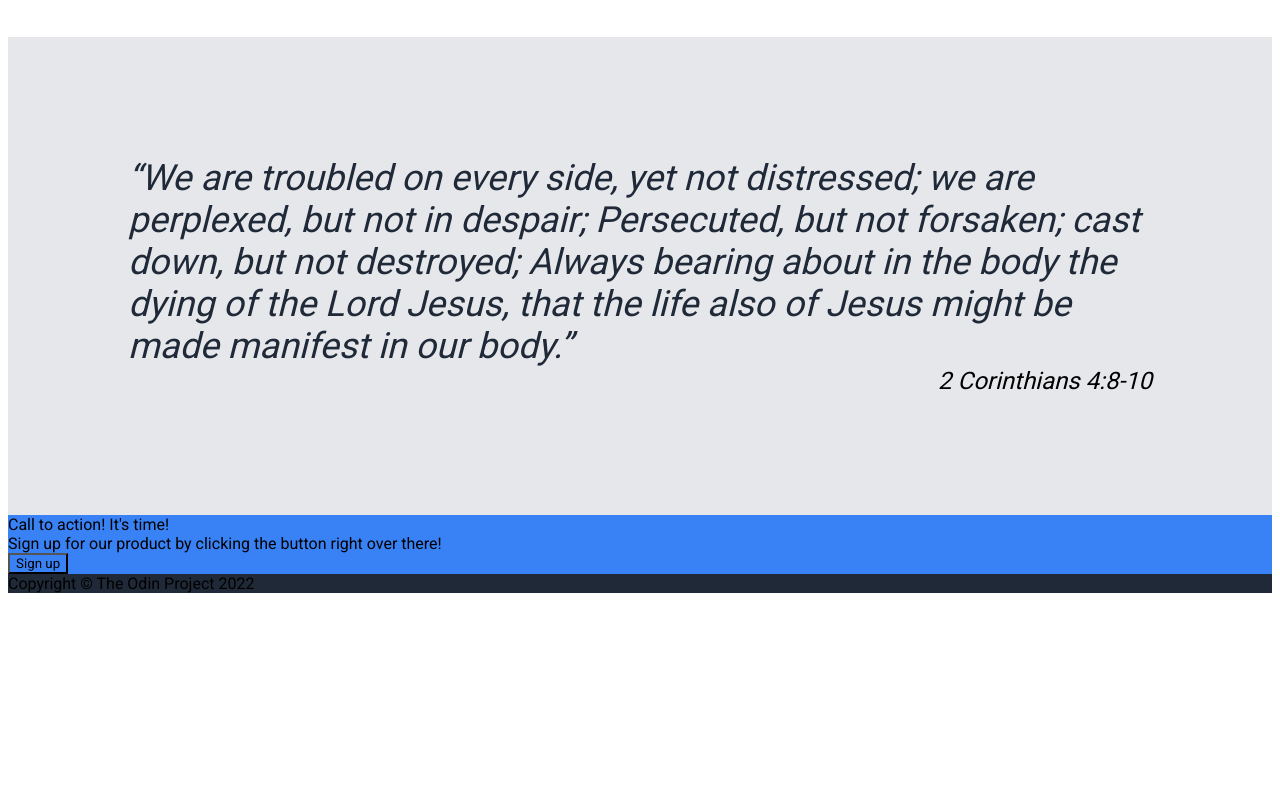
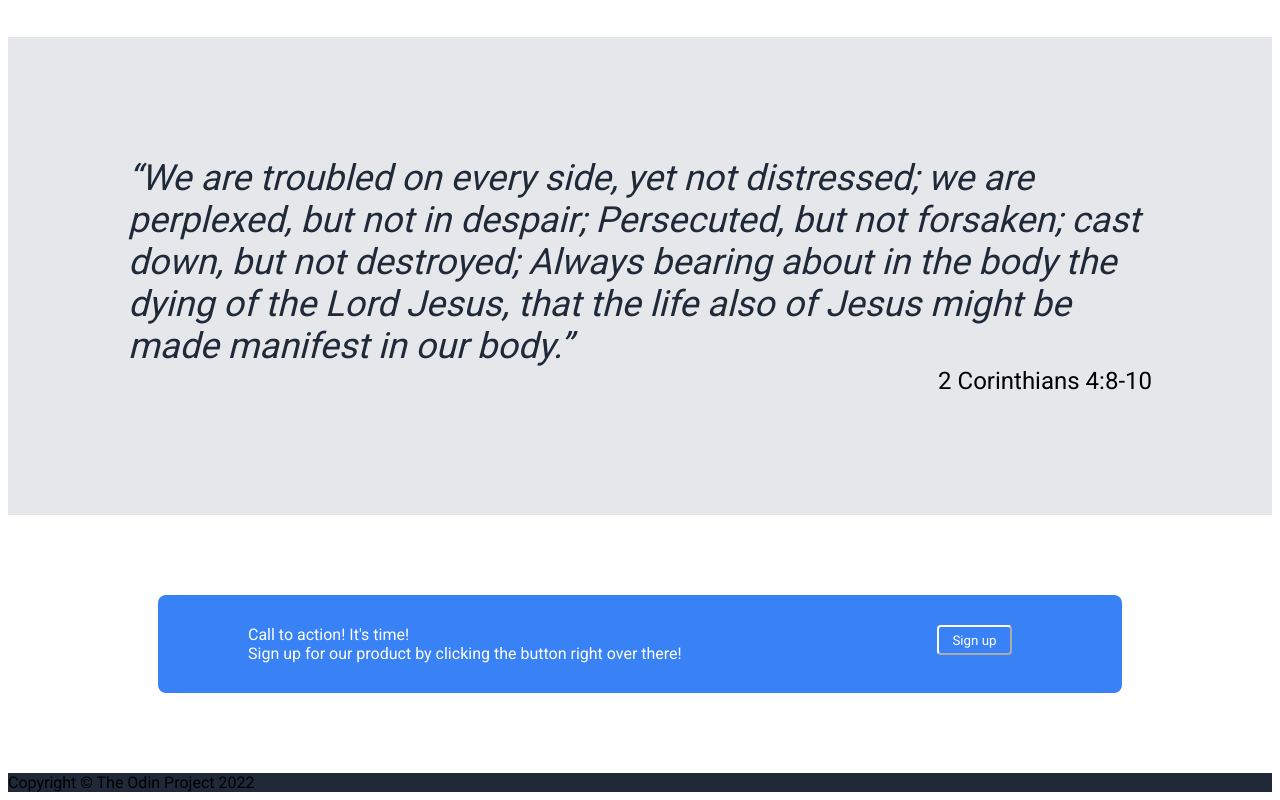
Before and after one commit to g4ar/flex-page, a plain HTML site: page index.html in a window 1280 px wide. Shown: the part 1353-2153 px from the top of the page. Before the commit the page ends 1954 px from the top, so only its background shows below. Drawn offline with Linux system fonts and the light colour scheme.

Commit message:
Add action, callbox and action button styles
Added styles to callbox, actionbutton, and action
to line the content up with the rest of the page

```diff
--- a/index.html
+++ b/index.html
@@ -60,15 +60,15 @@
             <div class="quote">
                 “We are troubled on every side, yet not distressed; we are perplexed, but not in despair; Persecuted, but not forsaken; cast down, but not destroyed; Always bearing about in the body the dying of the Lord Jesus, that the life also of Jesus might be made manifest in our body.”
             </div>
-            <div class="verse">
-                <em>2 Corinthians 4:8-10</em>
-            </div>
+            <div class="verse">2 Corinthians 4:8-10</div>
         </div>
 
         <div class="action">
-            <div class="calltext">Call to action! It's time!</div>
-            <div class="callsub">Sign up for our product by clicking the button right over there!</div>
-            <button class="actionbutton">Sign up</button>
+            <div class="callbox">
+                <div class="calltext">Call to action! It's time!</div>
+                <div class="callsub">Sign up for our product by clicking the button right over there!</div>
+            </div>
+                <button class="actionbutton">Sign up</button>
         </div>
 
         <div class="footer">
--- a/styles.css
+++ b/styles.css
@@ -143,3 +143,31 @@ ul{
     align-self: flex-end;
     font-size: 24px;
 }
+
+.action{
+    display: flex;
+    margin: 80px;
+    margin-left: 150px;
+    margin-right: 150px;
+    color: white;
+    flex-shrink: 0;
+    justify-content: space-between;
+    padding: 30px;
+    border-radius: 8px;
+}
+
+.callbox{
+margin-left: 60px;
+}
+
+.actionbutton{
+    color: white;
+    padding: 5px;
+    text-align: center;
+    width: 75px;
+    height: 30px;
+    border-radius: 4px;
+    font-weight: 800px;
+    border-color: white;
+    margin-right: 80px;
+}
```
